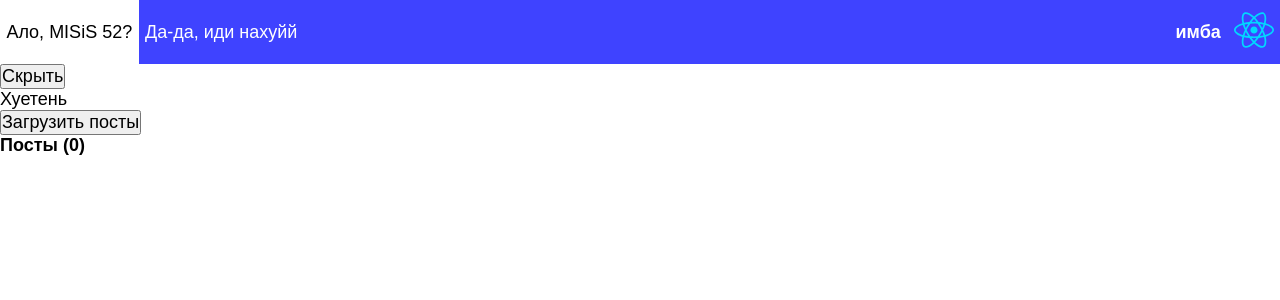
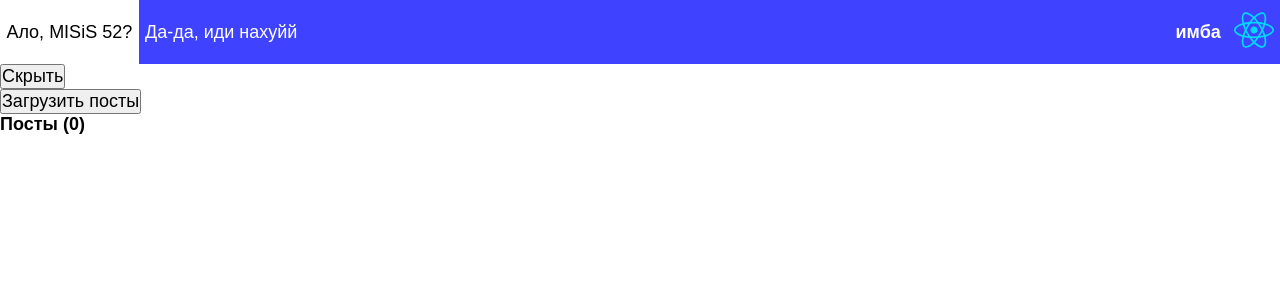
Before and after one commit to Flor1nD/git-react-app, a React (Vite) app: page / in a window 1280 px wide. Shown: the top 300 px of the page. Built offline with nearby package versions, Linux system fonts and the light colour scheme.

Commit message:
feat: init

```diff
--- a/src/App.jsx
+++ b/src/App.jsx
@@ -91,24 +91,28 @@ function App({name, age}) {
           </button>
         </p>
 
-        {vis && (
-          <p>Хуетень</p>
-        )}
+
 
 
         <button onClick={setPost} disabled={loading}>
           {loading ? 'Загрузка...' : 'Загрузить посты'}
         </button>
 
-        {error &&
+
+
+
+
+        {vis && (
+            <h1>Посты ({posts.length})</h1>
+        )}
+
+        {vis && error && (
             <div style={{ color: 'red' }}>
                 Ошибка: {error}
             </div>
-        }
+        )}
 
-        <h1>Посты ({posts.length})</h1>
-
-        {posts.length > 0 &&
+        {vis && (posts.length > 0) &&
             (
                 <div>
                     {posts.slice(0, 8).map(post => (
@@ -124,10 +128,6 @@ function App({name, age}) {
 
     </>
   )
-
-
-
-
 }
 
 export default App
```
Lines whose indentation alone changed are shown as unchanged.
